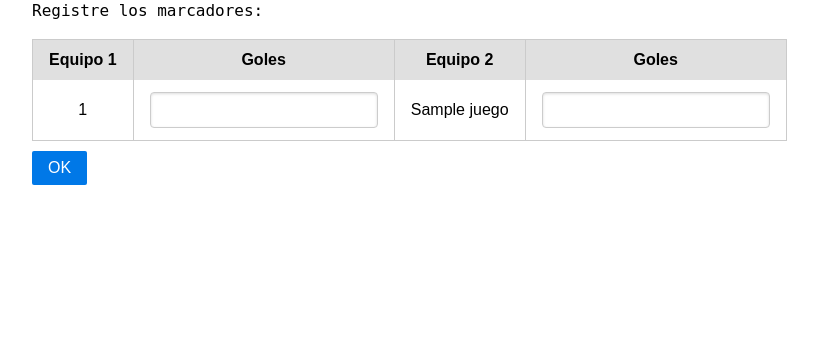
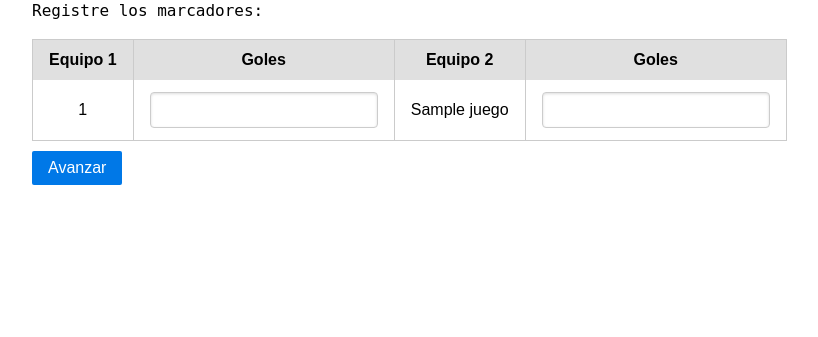
Before and after one commit to ndmc98/CuadrangularFutbol, a Flask app: template templates/registroJuegos.html in a window 1280 px wide. Shown: the part 121-458 px from the top of the page, without its empty margins (0-818 px from the left). Run offline with Flask 2, Linux system fonts and the light colour scheme; the template is opened without the code that fills it: most values are stand-ins (such as "Sample title", 1, 10 or a date in 2020); some libraries are stand-ins or nearby versions.

Commit message:
Cambios finales

```diff
--- a/templates/registroJuegos.html
+++ b/templates/registroJuegos.html
@@ -24,7 +24,7 @@
 					{% endfor %}
 				</tbody>
 			</table>
-		<button type="submit" class="pure-button pure-button-primary">OK</button>
+		<button type="submit" class="pure-button pure-button-primary">Avanzar</button>
 	</form>
 </div>
 {% endblock %}
--- a/templates/tablaPosiciones.html
+++ b/templates/tablaPosiciones.html
@@ -23,7 +23,7 @@
 					{% endfor %}
 				</tbody>
 			</table>
-			<button type="submit" class="pure-button pure-button-primary">Regresar</button>
+			<button type="submit" class="pure-button pure-button-primary">Regresar al inicio</button>
 		</form>
 </div>
 {% endblock %}
```
